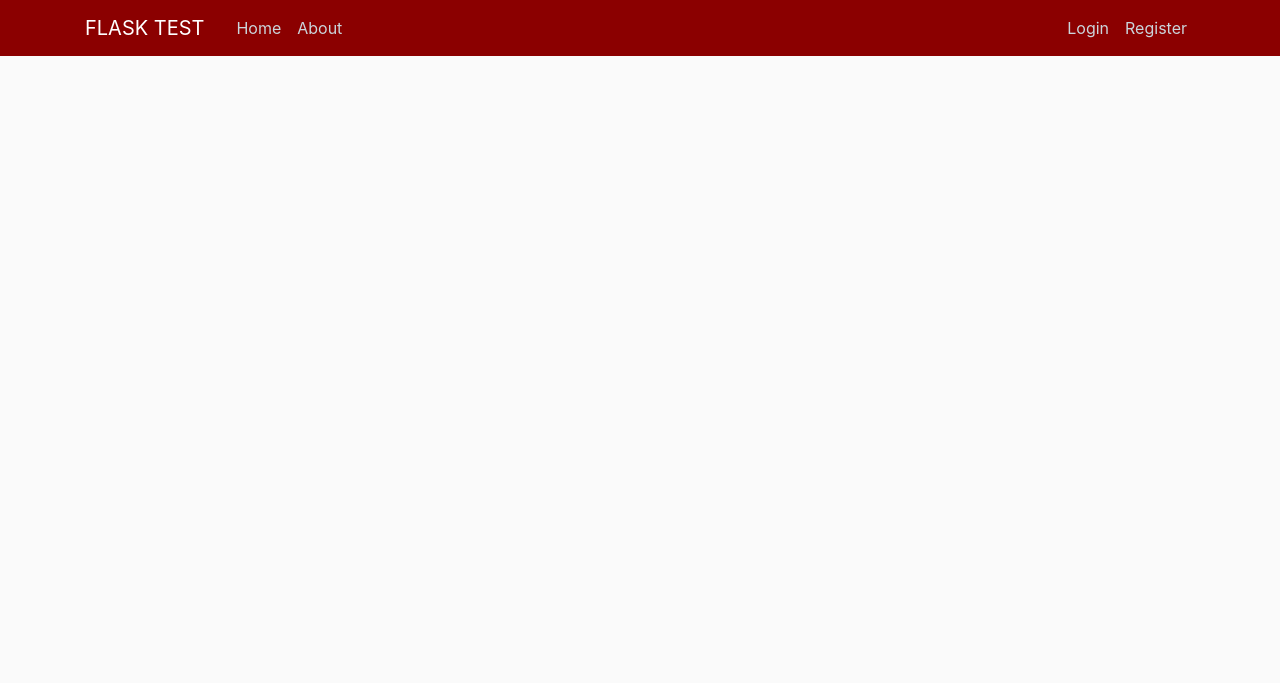
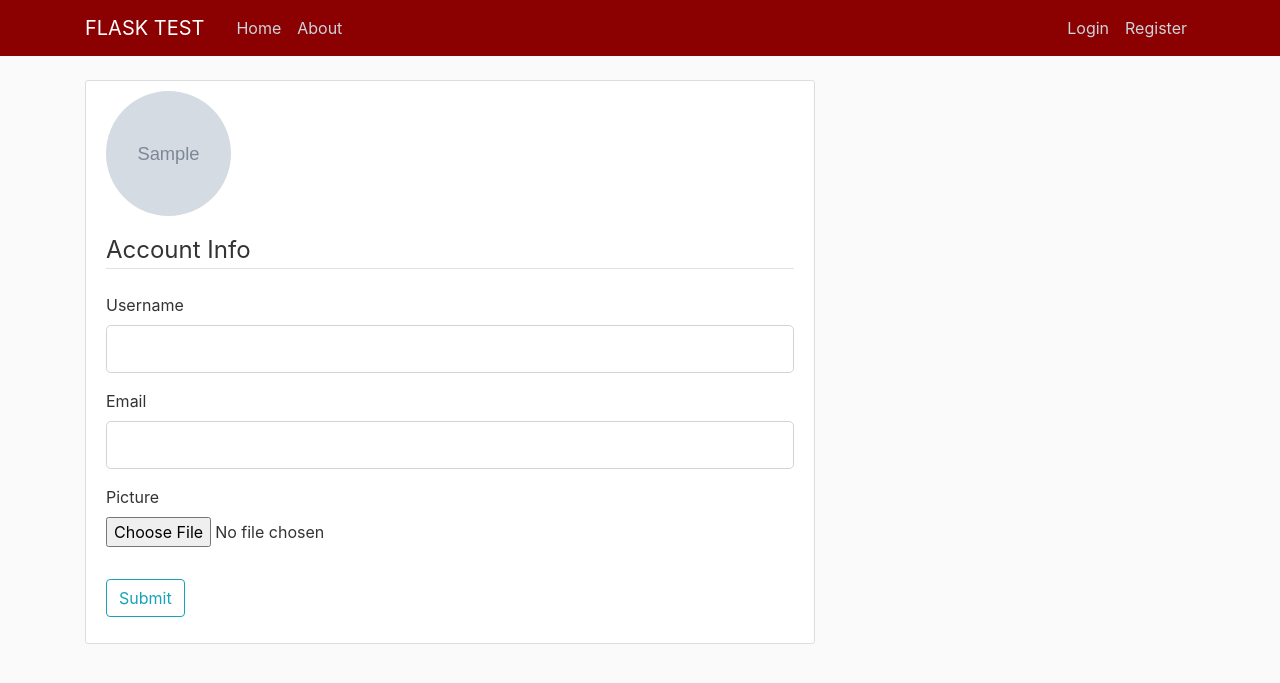
Before and after one commit to lyfofvipin/Test_Flask, a Python web app: template src/templates/account.html in a window 1280 px wide. Shown: the top 683 px of the page. Run offline with Jinja, Linux system fonts and the light colour scheme; the template is opened without the code that fills it: most values are stand-ins (such as "Sample title", 1, 10 or a date in 2020); grey boxes marked "Sample" are stand-in pictures; form fields are guessed from the names that the template uses; some libraries are stand-ins or nearby versions.

Commit message:
added profile pic upload section

```diff
--- a/src/templates/account.html
+++ b/src/templates/account.html
@@ -1,4 +1,60 @@
 {% extends "layout.html" %}
 {% block content %}
-    <h1>{{ current_user.username }}</h1>
+    <div class="content-section">
+        <div class="media">
+        <img class="rounded-circle account-img" src="{{ image_file }}">
+        <div class="media-body">
+            <h2 class="account-heading">{{ current_user.username }}</h2>
+            <p class="text-secondary">{{ current_user.email }}</p>
+        </div>
+        </div>
+            <form method="POST" action="" enctype="multipart/form-data">
+                {{ form.hidden_tag() }}
+                <fieldset class="form-group">
+                    <legend class="border-bottom mb-4">Account Info</legend>
+                    <div class="form-group">
+                        {{ form.username.label(class="form-control-label") }}
+                        {% if form.username.errors %}
+                        {{ form.username(class="form-control form-control-lg is-invalid") }}
+                        <div class="invalid-feedback">
+                            {% for error in form.username.errors %}
+                                <span>
+                                    {{ error }}
+                                </span>
+                            {% endfor %}
+                        </div>
+                        {% else %}
+                            {{ form.username(class="form-control form-control-lg", placeholder=current_user.username) }}
+                        {% endif %}
+                    </div>
+                    <div class="form-group">
+                        {{ form.email.label(class="form-control-label") }}
+                        {% if form.email.errors %}
+                        {{ form.email(class="form-control form-control-lg is-invalid") }}
+                        <div class="invalid-feedback">
+                            {% for error in form.email.errors %}
+                                <span>
+                                    {{ error }}
+                                </span>
+                            {% endfor %}
+                        </div>
+                        {% else %}
+                        {{ form.email(class="form-control form-control-lg", placeholder=current_user.email) }}
+                        {% endif %}
+                    </div>
+                    <div class="form-group">
+                        {{ form.picture.label() }}
+                        {{ form.picture(class="form-control-file") }}
+                        {% if form.picture.errors %}
+                            {% for error in form.picture.errors %}
+                            <span class="text-danger">{{ error }}</span></br>
+                            {% endfor %}
+                        {% endif %}
+                    </div>
+                </fieldset>
+                <div class="form-group">
+                    {{ form.submit(class="btn btn-outline-info") }}
+                </div>
+            </form>
+    </div>
 {% endblock %}
```
Also changed, not shown: src/forms.py (+21 -0 lines), src/routs.py (+26 -3 lines), src/static/profile_pic/c9a27c1999b9fb43.jpg (added), src/static/profile_pic/default.jpg (added).
